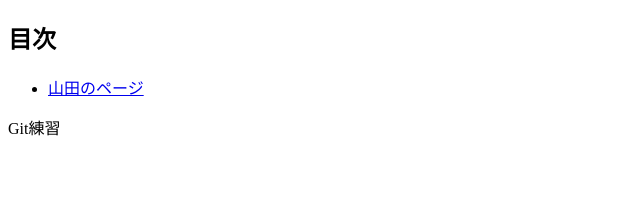
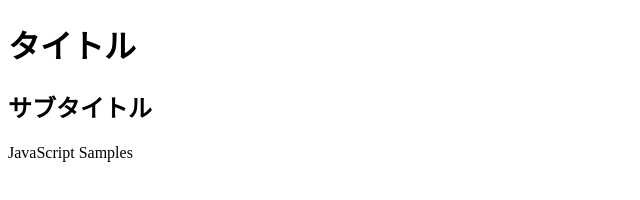
Before and after one commit to ehasebe/introduce, a plain HTML site: page index.html in a window 1280 px wide. Shown: the whole page, without its empty margins (0-640 px from the left). Drawn offline with Linux system fonts and the light colour scheme.

Commit message:
Revert "目次ページに書き換え"
This reverts commit 62e8ce46c7d1c750b91135772990811a378355eb.

```diff
--- a/index.html
+++ b/index.html
@@ -4,22 +4,22 @@
 <meta charset="UTF-8">
 <meta name="viewport" content="width=device-width,initial-scale=1">
 <meta http-equiv="x-ua-compatible" content="IE=edge">
-<title>目次</title>
+<title>template</title>
+<link href="../../_common/css/style.css" rel="stylesheet" type="text/css">
 </head>
 <body>
 <header>
 <div class="header-contents">
-<h2>目次</h2>
+<h1>タイトル</h1>
+<h2>サブタイトル</h2>
 </div><!-- /.header-contents -->
 </header>
 <div class="main-wrapper">
 <section>
-    <ul>
-        <li><a href="yamada.html">山田のページ</a></li>
-    </ul>
+
 </section>
 </div><!-- /.main-wrapper -->
-<footer>Git練習</footer>
+<footer>JavaScript Samples</footer>
 <script>
 
 </script>
```
